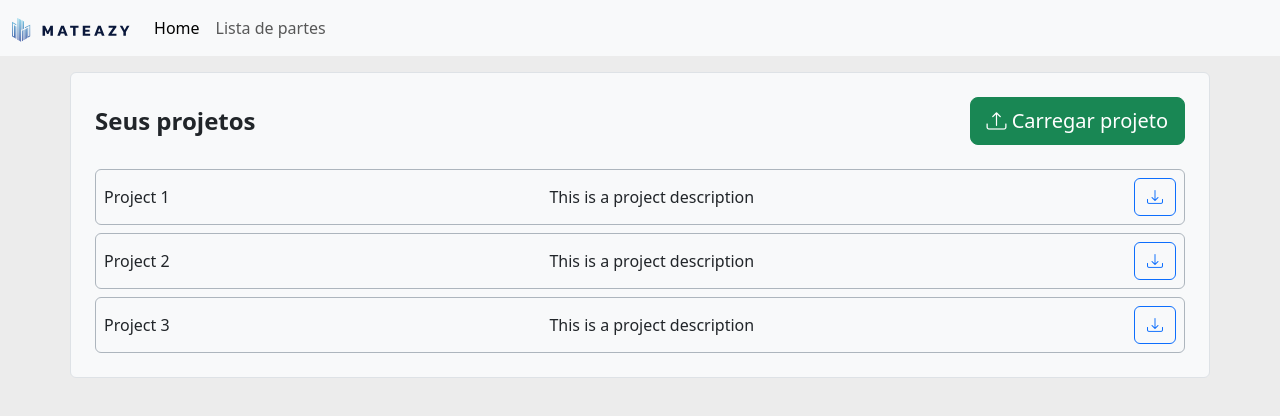
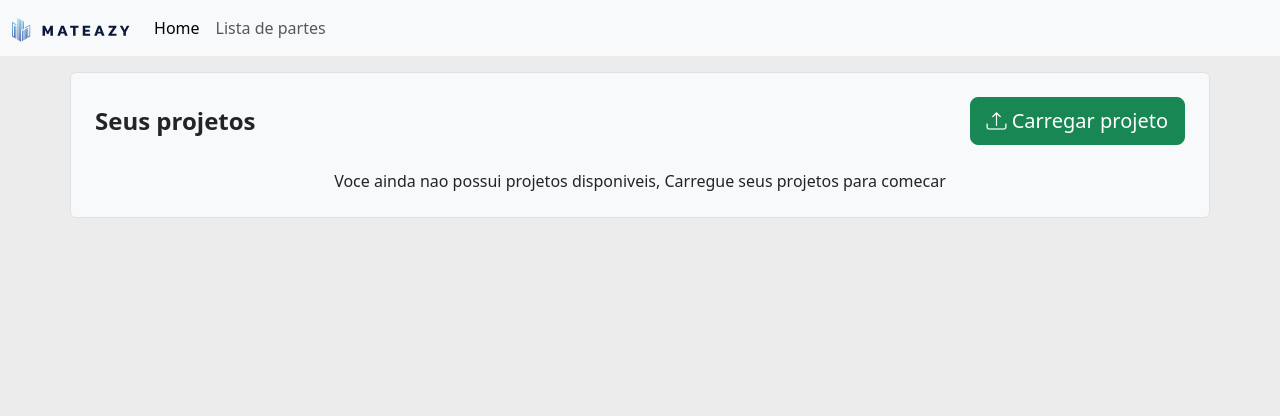
Before and after one commit to mateazy-proj/webui, an Angular app: page /home/project-list in a window 1280 px wide. Shown: the top 416 px of the page. Built offline with nearby package versions, Linux system fonts and the light colour scheme.

Commit message:
Changed router settings and components to be single paged

```diff
--- a/src/app/pages/home/home-routing.module.ts
+++ b/src/app/pages/home/home-routing.module.ts
@@ -12,11 +12,11 @@ const routes: Routes = [
             {
                 path: 'project-list',
                 component: ProjectListComponent,
-            },
+            }/* ,
             {
                 path: 'upload-project',
                 component: UploadProjectComponent,
-            }
+            } */
         ]
     }
 ];
--- a/src/app/pages/home/home.component.html
+++ b/src/app/pages/home/home.component.html
@@ -1,5 +1,8 @@
 <app-page-header [pageTitle]="title" [buttonOptions]="buttonOptions" (eventHandler)="eventHandler()"></app-page-header>
-<router-outlet></router-outlet>
+<!-- calling the project list locked for now, afterwards it`ll be changed to use route outlet -->
+<app-project-list [projectData]="projectData"></app-project-list>
+
+<!-- <router-outlet /> -->
 
 <div class="visually-hidden">
     <input type="file" [accept]="fileTypes" (change)="onFileChange($event)" #file>
--- a/src/app/pages/home/home.component.ts
+++ b/src/app/pages/home/home.component.ts
@@ -1,6 +1,9 @@
 import { Component, ElementRef, ViewChild } from '@angular/core';
 import { PageHeaderButton } from '../../shared/interfaces/page-header-button';
 import { ActivatedRoute, Router } from '@angular/router';
+import { ApiService } from '../../shared/services/api.service';
+import { projectData } from '../../shared/interfaces/list-item';
+import { ToastService } from '../../shared/services/toast.service';
 
 @Component({
   selector: 'app-home',
@@ -16,9 +19,13 @@ export class HomeComponent {
     icon: 'bi-upload'
   };
   fileTypes = '.csv';
+  public projectData!: projectData
+
 
   constructor(private router: Router,
-    private route: ActivatedRoute
+    private route: ActivatedRoute,
+    private apiService: ApiService,
+    private toastService: ToastService
   ) {
     this.router.events.subscribe((val) => {
       this.changePageHeader(this.router.url);
@@ -59,8 +66,20 @@ export class HomeComponent {
     this.router.navigate(['/home/upload-project'], { state: { data: data } });
   }
   uploadFile(file: File) {
-    //const formData = new FormData();
-    //formData.append('file', file, file.name);
-    this.navigateToUploadProject(file);
+    const formData = new FormData();
+    formData.append('file', file);
+    this.toastService.showDefault("Em progresso", "Enviando arquivo")
+    this.apiService.postFile(file).subscribe({
+      next: (data) => {
+        console.log(data)
+        this.projectData = data
+        this.toastService.clear()
+        this.toastService.showSuccess("Sucesso", "Arquivo enviado com sucesso")
+      }, error: (err) => {
+        this.toastService.clear()
+        this.toastService.showError("Erro", "Erro ao carregar arquivo")
+      }
+    })
+    //this.navigateToUploadProject(file);
   }
 }
--- a/src/app/pages/home/project-list/project-list.component.html
+++ b/src/app/pages/home/project-list/project-list.component.html
@@ -1,5 +1,5 @@
 <div class="d-flex flex-column gap-2">
-    @for(project of projects; track project.name){
+    <!--  @for(project of projects; track project.name){
     <div class="d-flex flex-row justify-content-between border border-dark-subtle p-2 rounded align-items-center">
         <div class="name">
             {{project.name}}
@@ -11,5 +11,20 @@
             <button class="btn btn-outline-primary"><i class="bi bi-download"></i></button>
         </div>
     </div>
+    }@empty {
+    <div class="row">
+        <div class="col text-center">
+            Voce ainda nao possui projetos disponiveis, Carregue seus projetos para comecar
+        </div>
+    </div>
+    } -->
+    @if(projectData){
+    <app-upload-project [projectData]="projectData"></app-upload-project>
+    } @else {
+    <div class="row">
+        <div class="col text-center">
+            Voce ainda nao possui projetos disponiveis, Carregue seus projetos para comecar
+        </div>
+    </div>
     }
 </div>
--- a/src/app/pages/home/project-list/project-list.component.ts
+++ b/src/app/pages/home/project-list/project-list.component.ts
@@ -1,5 +1,6 @@
-import { Component } from '@angular/core';
+import { Component, Input } from '@angular/core';
 import { Project } from '../../../shared/interfaces/project';
+import { projectData } from '../../../shared/interfaces/list-item';
 
 @Component({
   selector: 'app-project-list',
@@ -7,24 +8,6 @@ import { Project } from '../../../shared/interfaces/project';
   styleUrl: './project-list.component.scss'
 })
 export class ProjectListComponent {
-  projects: Project[] = [
-    {
-      name: 'Project 1',
-      description: 'This is a project description',
-      image: 'XXXXXXXXXXXXXXXXXXXXXXXXXXXXX',
-      link: 'XXXXXXXXXXXXXXXXXXXXXX'
-    },
-    {
-      name: 'Project 2',
-      description: 'This is a project description',
-      image: 'XXXXXXXXXXXXXXXXXXXXXXXXXXXXX',
-      link: 'XXXXXXXXXXXXXXXXXXXXXX'
-    },
-    {
-      name: 'Project 3',
-      description: 'This is a project description',
-      image: 'XXXXXXXXXXXXXXXXXXXXXXXXXXXXX',
-      link: 'XXXXXXXXXXXXXXXXXXXXXX'
-    }
-  ]
+  @Input() projectData!: projectData
+  projects: Project[] = []
 }
--- a/src/app/pages/home/upload-project/upload-project.component.html
+++ b/src/app/pages/home/upload-project/upload-project.component.html
@@ -36,7 +36,15 @@
         </div>
     </div>
     <div class="row">
-        <app-product-list-list [listData]="list"></app-product-list-list>
+        <div class="row">
+            <div class="col">
+                <app-product-list-list [listData]="list"
+                    (selection)="handleSelectedItem($event)"></app-product-list-list>
+            </div>
+            <!-- <div class="col-4">
+                <app-product-list-view></app-product-list-view>
+            </div> -->
+        </div>
     </div>
     <div class="row ">
         <!-- <div class="col">
@@ -48,7 +56,7 @@
             </div>
         </div> -->
         <div class="col d-flex justify-content-end">
-            <button class="btn btn-primary" type="submit">Avançar</button>
+            <button class="btn btn-primary" type="submit">Salvar Dados</button>
         </div>
     </div>
 
--- a/src/app/pages/home/upload-project/upload-project.component.ts
+++ b/src/app/pages/home/upload-project/upload-project.component.ts
@@ -1,7 +1,7 @@
-import { Component, Input } from '@angular/core';
+import { Component, Input, OnChanges, SimpleChanges } from '@angular/core';
 import { FormBuilder, FormGroup, Validators } from '@angular/forms';
 import { Router } from '@angular/router';
-import { ListItem } from '../../../shared/interfaces/list-item';
+import { ListItem, projectData } from '../../../shared/interfaces/list-item';
 import { ApiService } from '../../../shared/services/api.service';
 import { ToastService } from '../../../shared/services/toast.service';
 
@@ -10,7 +10,8 @@ import { ToastService } from '../../../shared/services/toast.service';
   templateUrl: './upload-project.component.html',
   styleUrl: './upload-project.component.scss'
 })
-export class UploadProjectComponent {
+export class UploadProjectComponent implements OnChanges {
+  @Input() projectData!: projectData
   public itemForm!: FormGroup;
   public list: ListItem[] = []
   constructor(
@@ -23,23 +24,28 @@ export class UploadProjectComponent {
     if (data) {
       this.triggerFileUpload(data)
     }
-    this.createFormGroup()
-    this.api.getList().subscribe({
-      next: (res) => {
-        this.list = res
-      },
-      error: (err) => {
-        console.error(err)
-      }
-    })
+
+
   }
 
-  createFormGroup() {
+  ngOnChanges(changes: SimpleChanges): void {
+    if (this.projectData) {
+      console.log(this.projectData)
+      this.createFormGroup(this.projectData)
+      this.list = this.projectData.materials
+    }
+  }
+
+  handleSelectedItem(item: ListItem) {
+    console.log(item)
+  }
+
+  createFormGroup(projectData: projectData) {
     this.itemForm = this.formBuilder.group({
-      type: ['', Validators.required],
-      title: ['', Validators.required],
-      address: ['', [Validators.required]],
-      client: ['', [Validators.required]],
+      type: [projectData.projectType || '', Validators.required],
+      title: [projectData.title || '', Validators.required],
+      address: [projectData.address || '', [Validators.required]],
+      client: [projectData.name || '', [Validators.required]],
       addNew: ['']
     });
   }
--- a/src/app/pages/product-list/list/list.component.html
+++ b/src/app/pages/product-list/list/list.component.html
@@ -1,6 +1,6 @@
 <table class="table table-striped">
     <thead>
-        <th class="user-select-none" style="width: 2em" scope="col">EDIT</th>
+
         <th class="user-select-none" style="width: 140px" scope="col" sortable="image" (sort)="onSort($event)">IMAGEM
         </th>
         <th class="user-select-none" scope="col" sortable="description" (sort)="onSort($event)">DESCRIÇÃO</th>
@@ -10,14 +10,10 @@
     <tbody>
         @for(item of listData; track item.description){
         <tr>
-            <td>
-                <button class="btn btn-primary" (click)="handleEditClick(item)">
-                    <i class="bi bi-pencil-square"></i>
-                </button>
-            </td>
 
-            @if(item.image){ <td style="text-align: center;">
-                <img [src]="item.image" style="height: 50px;" class=" rounded img-fluid" [alt]="item.description">
+
+            @if(item.imageUrl){ <td style="text-align: center;">
+                <img [src]="item.imageUrl" style="height: 50px;" class=" rounded img-fluid" [alt]="item.description">
             </td>
             } @else {
             <td style="text-align: center;" id="drop-area">
--- a/src/app/pages/product-list/list/list.component.ts
+++ b/src/app/pages/product-list/list/list.component.ts
@@ -1,4 +1,4 @@
-import { Component, Input, QueryList, ViewChildren } from '@angular/core';
+import { Component, EventEmitter, Input, Output, QueryList, ViewChildren } from '@angular/core';
 import { ListItem } from '../../../shared/interfaces/list-item';
 import { NgbdSortableHeader, SortEvent } from '../../../shared/directives/sort-event.directive';
 import { ApiService } from '../../../shared/services/api.service';
@@ -13,6 +13,7 @@ import { ToastService } from '../../../shared/services/toast.service';
 export class ListComponent {
   @ViewChildren(NgbdSortableHeader) headers!: QueryList<NgbdSortableHeader>;
   @Input() listData!: ListItem[]
+  @Output() selection = new EventEmitter<ListItem>();
   showToast: boolean = false;
   toastContent = {
     header: 'Success',
@@ -24,8 +25,7 @@ export class ListComponent {
   }
 
   handleEditClick(item: ListItem) {
-
-    console.log(item)
+    this.selection.emit(item);
   }
 
   onSort({ column, direction }: SortEvent) {
--- a/src/app/pages/product-list/product-list.module.ts
+++ b/src/app/pages/product-list/product-list.module.ts
@@ -11,7 +11,6 @@ import { ProductListRoutingModule } from './product-list-routing.module';
 
 @NgModule({
   declarations: [
-    ViewComponent,
     SearchComponent,
     ProductListComponent,
   ],
--- a/src/app/shared/shared.module.ts
+++ b/src/app/shared/shared.module.ts
@@ -12,6 +12,7 @@ import { NgbdSortableHeader } from './directives/sort-event.directive';
 import { ListComponent } from '../pages/product-list/list/list.component';
 import { ToastService } from './services/toast.service';
 import { ToastComponent } from './components/toast/toast.component';
+import { ViewComponent } from '../pages/product-list/view/view.component';
 
 
 
@@ -21,6 +22,7 @@ import { ToastComponent } from './components/toast/toast.component';
     WrapperComponent,
     NavbarComponent,
     ListComponent,
+    ViewComponent,
     ToastComponent,
     NgbdSortableHeader
   ],
@@ -36,6 +38,7 @@ import { ToastComponent } from './components/toast/toast.component';
     NavbarComponent,
     ListComponent,
     ToastComponent,
+    ViewComponent,
     ReactiveFormsModule,
     HttpClientModule,
     NgbdSortableHeader,
```
Also changed, not shown: src/app/shared/interfaces/list-item.ts (+9 -1 lines).
